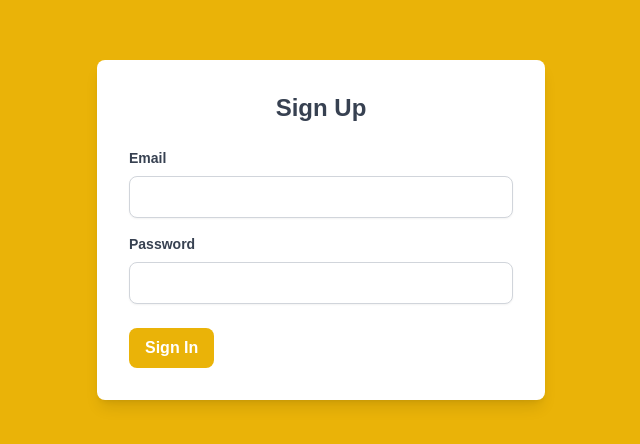
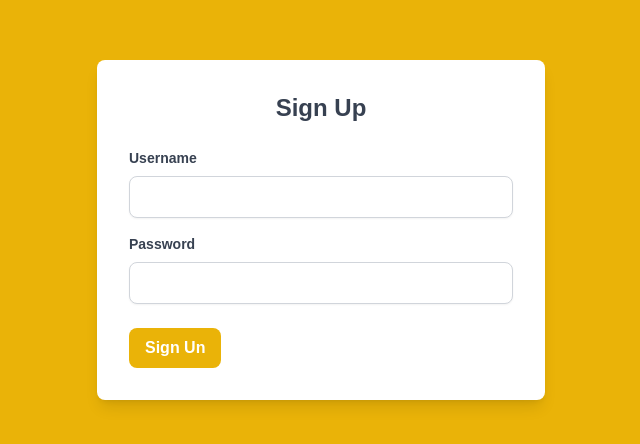
Before and after one commit to Admiral-Simo/shortly_frontend, a React (Create React App) app: page /signup in a window 1280 px wide. Shown: the part 170-614 px from the top of the page, without its empty margins (319-959 px from the left). Built offline with nearby package versions, Linux system fonts and the light colour scheme.

Commit message:
make signup functionality

```diff
--- a/src/pages/Signin.tsx
+++ b/src/pages/Signin.tsx
@@ -13,7 +13,7 @@ function Signin() {
         <form onSubmit={handleSubmit}>
           <div className="mb-4">
             <label
-              htmlFor="email"
+              htmlFor="username"
               className="block text-gray-700 text-sm font-bold mb-2"
             >
               Username
@@ -43,7 +43,9 @@ function Signin() {
               required
             />
             {error ? (
-              <p className="ml-1 mt-3 text-red">email or password incorrect</p>
+              <p className="ml-1 mt-3 text-red">
+                username or password incorrect
+              </p>
             ) : null}
           </div>
           <div className="flex items-center justify-between">
--- a/src/pages/Signup.tsx
+++ b/src/pages/Signup.tsx
@@ -1,15 +1,8 @@
-import { FormEvent, useState } from "react";
+import useSignUp from "./useSignUp";
 
 function Signup() {
-  const [email, setEmail] = useState("");
-  const [password, setPassword] = useState("");
-
-  const handleSubmit = (event: FormEvent) => {
-    event.preventDefault();
-    // Handle form submission logic here
-    console.log("Email:", email);
-    console.log("Password:", password);
-  };
+  const { handleSubmit, username, password, setUsername, setPassword, error } =
+    useSignUp();
 
   return (
     <div className="min-h-screen bg-yellow-500 flex items-center justify-center">
@@ -20,16 +13,16 @@ function Signup() {
         <form onSubmit={handleSubmit}>
           <div className="mb-4">
             <label
-              htmlFor="email"
+              htmlFor="username"
               className="block text-gray-700 text-sm font-bold mb-2"
             >
-              Email
+              Username
             </label>
             <input
-              type="email"
-              id="email"
-              value={email}
-              onChange={(e) => setEmail(e.target.value)}
+              type="username"
+              id="username"
+              value={username}
+              onChange={(e) => setUsername(e.target.value)}
               className="w-full px-3 py-2 border border-gray-300 rounded-lg shadow-sm focus:outline-none focus:ring-2 focus:ring-yellow-500"
               required
             />
@@ -49,13 +42,18 @@ function Signup() {
               className="w-full px-3 py-2 border border-gray-300 rounded-lg shadow-sm focus:outline-none focus:ring-2 focus:ring-yellow-500"
               required
             />
+            {error ? (
+              <p className="ml-1 mt-3 text-red">
+                something went wrong try again
+              </p>
+            ) : null}
           </div>
           <div className="flex items-center justify-between">
             <button
               type="submit"
               className="bg-yellow-500 text-white font-bold py-2 px-4 rounded-lg hover:bg-yellow-600 focus:outline-none focus:ring-2 focus:ring-yellow-500 focus:ring-opacity-50"
             >
-              Sign In
+              Sign Un
             </button>
           </div>
         </form>
--- /dev/null
+++ b/src/pages/useSignUp.ts
@@ -0,0 +1,57 @@
+import { useState } from "react";
+import axios from "axios";
+import { useMutation } from "react-query";
+import type { User } from "../types";
+import { useNavigate } from "react-router-dom";
+
+interface SignInData {
+  username: string;
+  password: string;
+}
+
+interface SignUpResponse {
+  user: User;
+}
+
+const useSignUp = () => {
+  const [username, setUsername] = useState<string>("");
+  const [password, setPassword] = useState<string>("");
+  const navigate = useNavigate();
+
+  const signinMutation = useMutation<SignUpResponse, unknown, SignInData>(
+    async (formData) => {
+      const response = await axios.post<SignUpResponse>(
+        "http://localhost:8080/signup",
+        formData,
+        {
+          withCredentials: true,
+        },
+      );
+
+      return response.data;
+    },
+    {
+      onSuccess: (data) => {
+        console.log(data?.user);
+        navigate("/", { replace: true });
+      },
+    },
+  );
+
+  const handleSubmit = (event: React.FormEvent<HTMLFormElement>): void => {
+    event.preventDefault();
+    signinMutation.mutate({ username, password });
+  };
+
+  return {
+    username,
+    setUsername,
+    password,
+    setPassword,
+    handleSubmit,
+    isLoading: signinMutation.isLoading,
+    error: signinMutation.error,
+  };
+};
+
+export default useSignUp;
```
